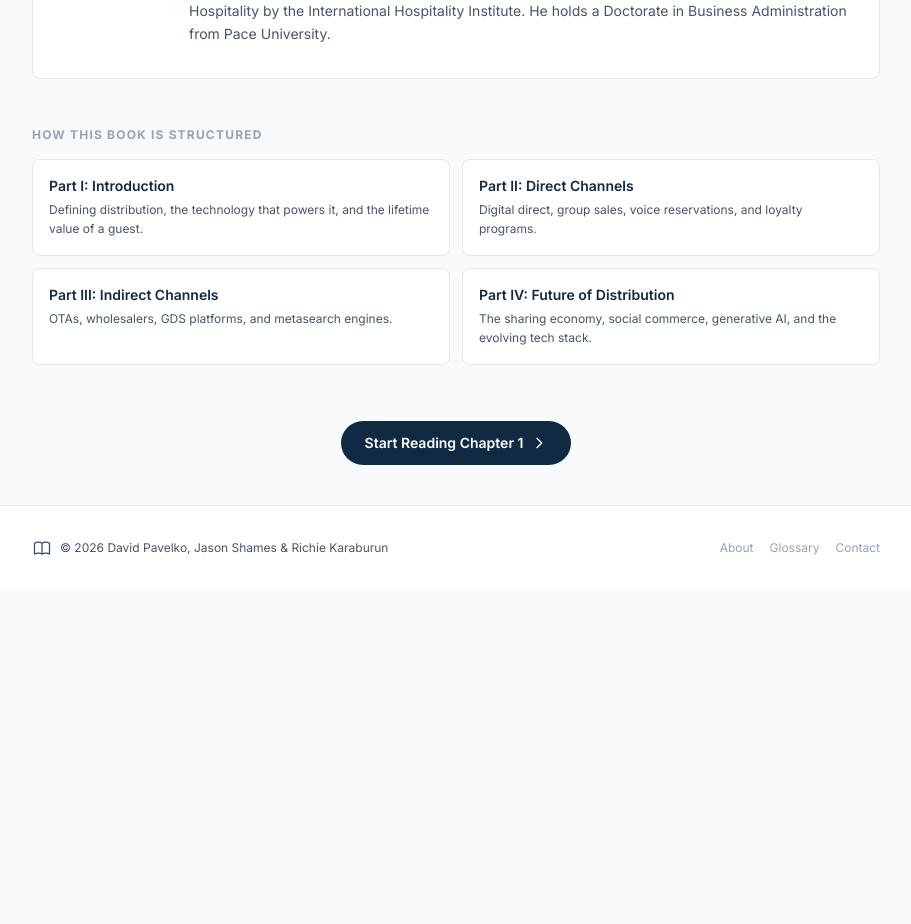
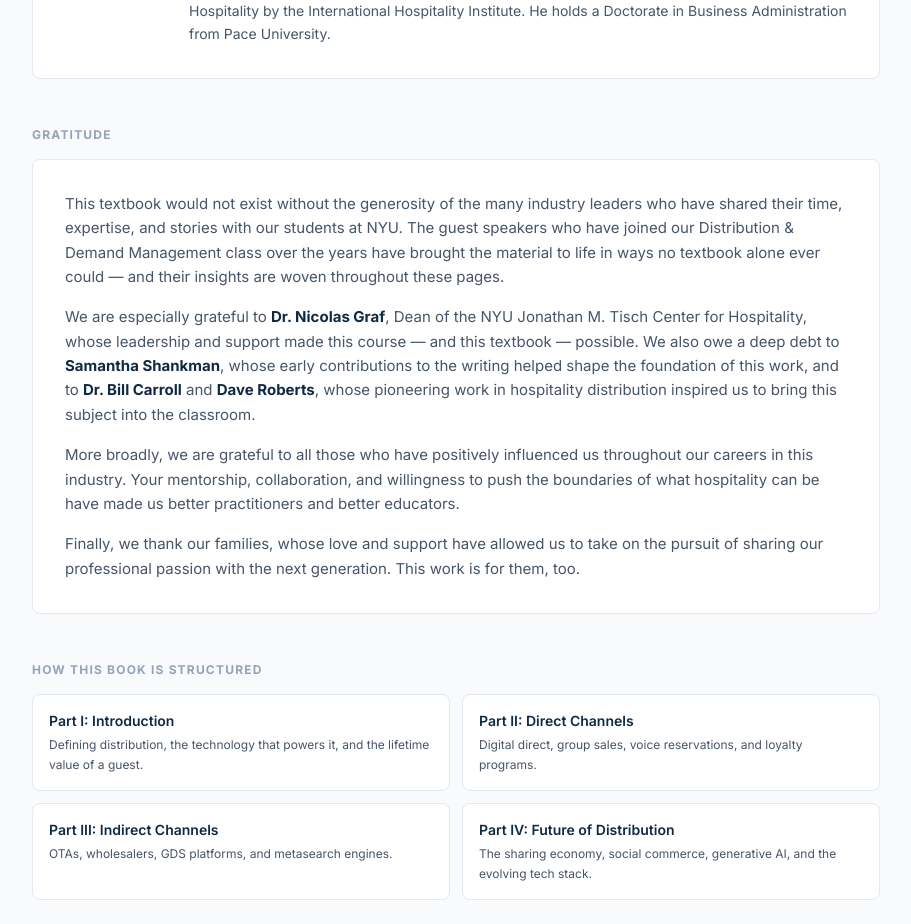
Before and after one commit to jds11/hoteldistro, a Next.js app: page /about in a window 1280 px wide. Shown: the part 1500-2424 px from the top of the page, without its empty margins (184-1095 px from the left). Before the commit the page ends 2090 px from the top, so only its background shows below. Built offline with nearby package versions, Linux system fonts and the light colour scheme.

Commit message:
About page: add Gratitude section

```diff
--- a/src/app/about/page.tsx
+++ b/src/app/about/page.tsx
@@ -113,6 +113,41 @@ export default function AboutPage() {
           </div>
         </section>
 
+        {/* Gratitude */}
+        <section>
+          <h2 className="text-xs font-bold uppercase tracking-widest text-text-muted mb-4">
+            Gratitude
+          </h2>
+          <div className="bg-white border border-border rounded-lg p-6 sm:p-8 text-[15px] text-text-secondary leading-relaxed space-y-4">
+            <p>
+              This textbook would not exist without the generosity of the many industry leaders who have
+              shared their time, expertise, and stories with our students at NYU. The guest speakers who
+              have joined our Distribution &amp; Demand Management class over the years have brought the
+              material to life in ways no textbook alone ever could — and their insights are woven
+              throughout these pages.
+            </p>
+            <p>
+              We are especially grateful to <strong className="text-text-primary">Dr. Nicolas Graf</strong>,
+              Dean of the NYU Jonathan M. Tisch Center for Hospitality, whose leadership and support made
+              this course — and this textbook — possible. We also owe a deep debt to{" "}
+              <strong className="text-text-primary">Samantha Shankman</strong>, whose early contributions
+              to the writing helped shape the foundation of this work, and to{" "}
+              <strong className="text-text-primary">Dr. Bill Carroll</strong> and{" "}
+              <strong className="text-text-primary">Dave Roberts</strong>, whose pioneering work in
+              hospitality distribution inspired us to bring this subject into the classroom.
+            </p>
+            <p>
+              More broadly, we are grateful to all those who have positively influenced us throughout our
+              careers in this industry. Your mentorship, collaboration, and willingness to push the
+              boundaries of what hospitality can be have made us better practitioners and better educators.
+            </p>
+            <p>
+              Finally, we thank our families, whose love and support have allowed us to take on the pursuit
+              of sharing our professional passion with the next generation. This work is for them, too.
+            </p>
+          </div>
+        </section>
+
         {/* Book Structure */}
         <section>
           <h2 className="text-xs font-bold uppercase tracking-widest text-text-muted mb-4">
```
